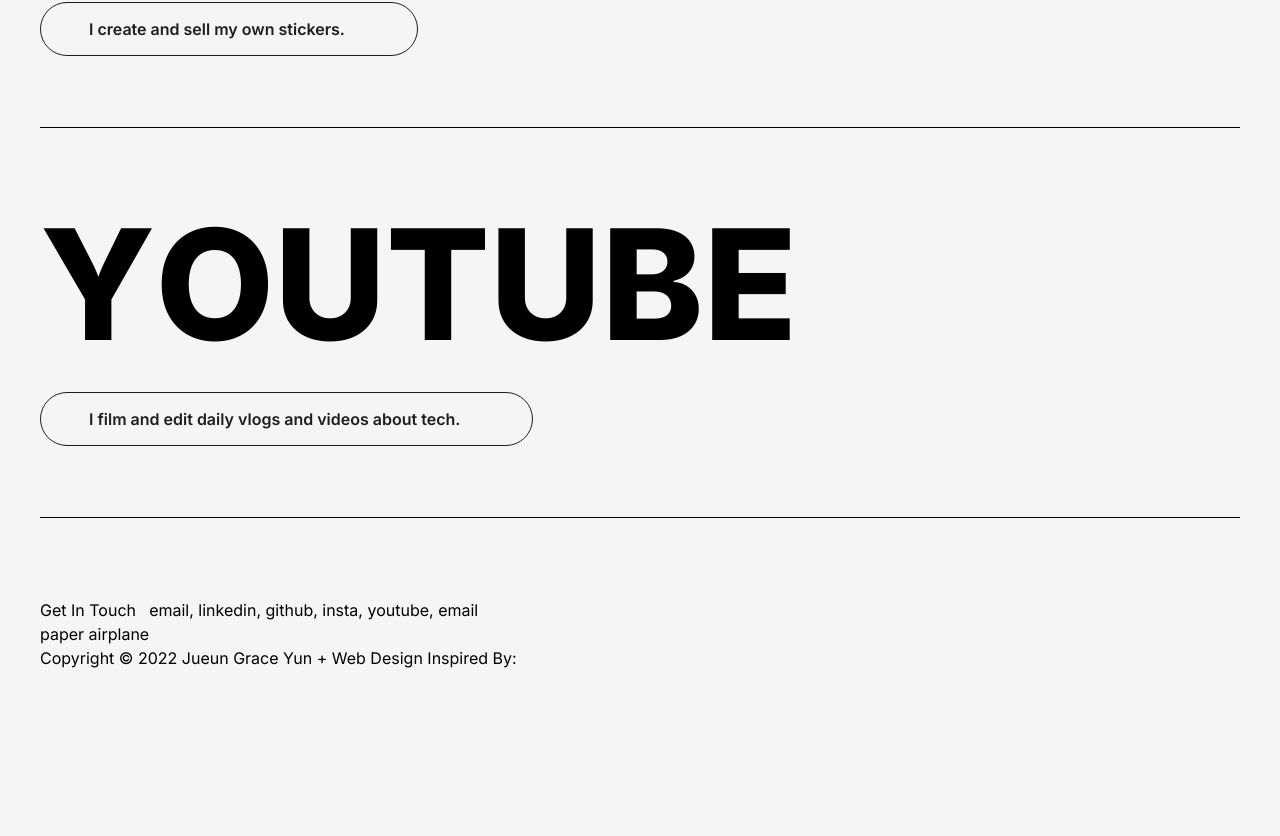
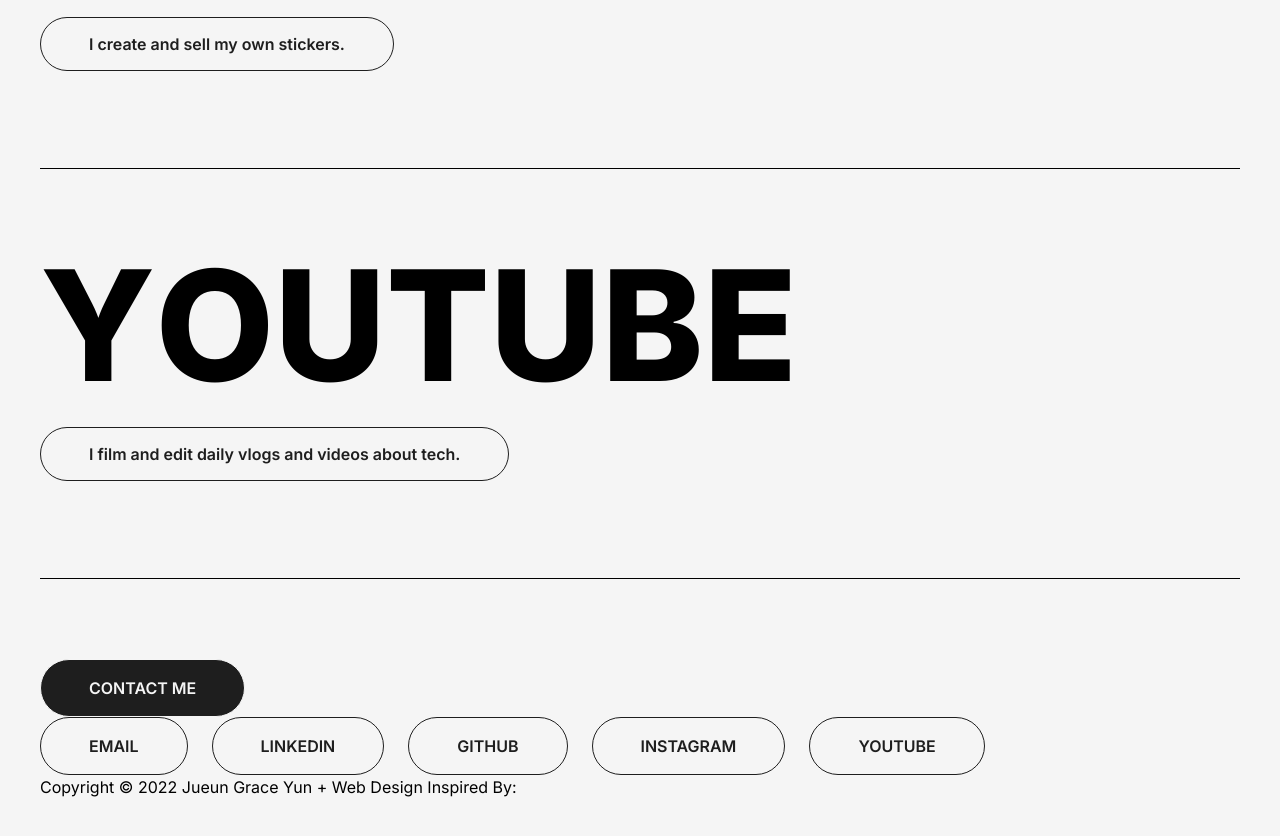
Before and after one commit to iteratetograceness/joonierepo, a Next.js app: page / in a window 1280 px wide. Shown: the part 1742-2578 px from the top of the page. Before the commit the page ends 2452 px from the top, so only its background shows below. Built offline with nearby package versions, Linux system fonts and the light colour scheme.

Commit message:
footer animations

```diff
--- a/components/common/Button.tsx
+++ b/components/common/Button.tsx
@@ -11,14 +11,15 @@ type Props = {
 
 const Button = ({ variant, href, onClick, text }: Props) => {
   const arrow = {
-    hidden: { right: -60, opacity: 0, transition: { right: { delay: 0.15 } } },
-    enter: { right: -20, opacity: 1 },
+    hidden: { right: 0, opacity: 0, transition: { right: { delay: 0.15 } } },
+    enter: { right: 40, opacity: 1 },
   }
 
   const arrowAnim = useAnimation()
 
   if (href)
     return (
+      <>
         <Link href={href} passHref>
           <m.a
             className={styles.button(variant === 'solid')}
@@ -26,11 +27,12 @@ const Button = ({ variant, href, onClick, text }: Props) => {
             onHoverEnd={() => arrowAnim.start('hidden')}
           >
             {text}
+          </m.a>
+        </Link>
         <m.span className={styles.arrow} animate={arrowAnim} variants={arrow} initial="hidden">
           →
         </m.span>
-        </m.a>
-      </Link>
+      </>
     )
 
   return (
--- a/components/common/Footer.tsx
+++ b/components/common/Footer.tsx
@@ -1,14 +1,18 @@
+import Button from './Button'
+import { CONTACT } from '@constants'
 import * as styles from './styles'
 
 const Footer = () => {
   return (
     <>
       <footer className={styles.footerContainer}>
-        <div>
-          <h4>Get In Touch</h4>
-          <p>paper airplane</p>
+        {/* on click animate arrow path pointing to buttons */}
+        <Button variant="solid" onClick={() => console.log('click')} text="CONTACT ME" />
+        <div className={styles.links}>
+          {CONTACT.map(link => (
+            <Button key={link.title} variant="outline" href={link.content} text={link.title} />
+          ))}
         </div>
-        <div>email, linkedin, github, insta, youtube, email</div>
       </footer>
       <section>
         <p>Copyright © 2022 Jueun Grace Yun + Web Design Inspired By: </p>
--- a/components/common/styles.ts
+++ b/components/common/styles.ts
@@ -33,6 +33,7 @@ import {
   TTailwindString,
   overflow,
   verticalAlign,
+  flexWrap,
 } from 'tailwindcss-classnames'
 
 /**
@@ -190,6 +191,7 @@ const outlineBg = classnames(
 )
 export const button = (isSolid: boolean) =>
   classnames(
+    // position('absolute'),
     padding('p-4', 'px-12'),
     backgroundColor({
       [solidBg]: isSolid,
@@ -200,7 +202,7 @@ export const button = (isSolid: boolean) =>
       'dark:border-white': !isSolid,
     }),
     borderWidth('!border-1'),
-    width('w-fit'),
+    width('w-max'),
     textColor({
       'text-black': !isSolid,
       'dark:text-white': !isSolid,
@@ -208,14 +210,22 @@ export const button = (isSolid: boolean) =>
       'dark:text-black': isSolid,
     }),
     fontWeight('font-medium'),
-    fontSize('text-sm', 'md:text-base', 'after:text-2xl'),
+    fontSize('text-sm', 'md:text-base'),
     borderRadius('rounded-full'),
-    transitionDuration('duration-200')
+    transitionDuration('duration-200'),
+    textAlign('text-center')
   )
 
-export const arrow = classnames(position('relative'), fontSize('text-2xl'), verticalAlign('align-middle'))
+export const arrow = classnames(
+  display('flex'),
+  justifyContent('justify-center'),
+  alignItems('items-center'),
+  position('relative'),
+  fontSize('text-2xl')
+)
 
 /**
  * Footer
  */
-export const footerContainer = classnames(display('flex'), justifyContent('justify-start'))
+export const footerContainer = classnames(display('flex'), justifyContent('justify-start'), flexDirection('flex-col'))
+export const links = classnames(display('flex'), flexWrap('flex-wrap'), height('h-fit'), width('w-5/6'))
--- a/constants/index.ts
+++ b/constants/index.ts
@@ -19,3 +19,11 @@ export const ABOUT = [
     href: 'https://www.youtube.com/channel/UCtBjnPKrCMu1uQexUDM5sUA',
   },
 ]
+
+export const CONTACT = [
+  { title: 'EMAIL', content: 'mailto:graceyunn@gmail.com' },
+  { title: 'LINKEDIN', content: 'https://www.linkedin.com/in/gracejueunyun/' },
+  { title: 'GITHUB', content: 'https://github.com/jueungrace/' },
+  { title: 'INSTAGRAM', content: 'https://www.instagram.com/jueungraceyun/' },
+  { title: 'YOUTUBE', content: 'https://www.youtube.com/channel/UCtBjnPKrCMu1uQexUDM5sUA' },
+]
```
Lines whose indentation alone changed are shown as unchanged.
